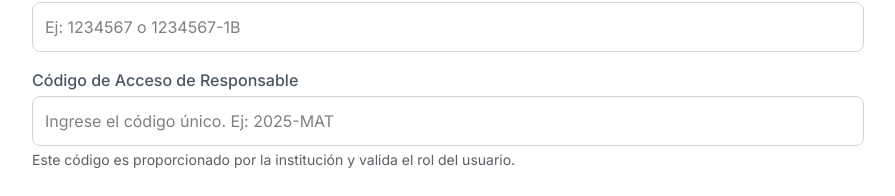
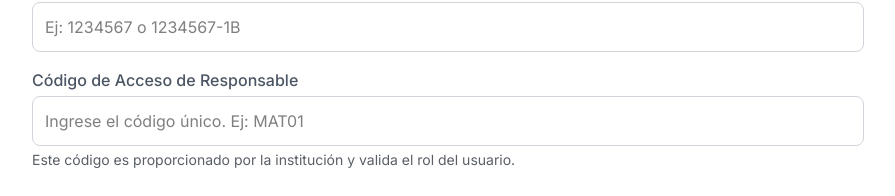
Before and after one commit to seedsagile/Project-OHSANSI-Frontend, a React (Vite) app: page / in a window 1280 px wide. Shown: the part 438-634 px from the top of the page, without its empty margins (192-1087 px from the left). Built offline with nearby package versions, Linux system fonts and the light colour scheme.

Commit message:
Fix: feedback sera arreblo el ejemplo del codigo de acceso

```diff
--- a/src/features/responsables/components/FormularioAsignarResponsable.tsx
+++ b/src/features/responsables/components/FormularioAsignarResponsable.tsx
@@ -67,7 +67,7 @@ export function FormularioAsignarResponsable({ register, errors }: Props) {
         <input
           type="text"
           id="codigo_encargado"
-          placeholder="Ingrese el código único. Ej: 2025-MAT"
+          placeholder="Ingrese el código único. Ej: MAT01"
           maxLength={CODIGO_MAX_LENGTH}
           onKeyDown={(e) => restringirCaracteres(e, CARACTERES_ACETADOS_CODIGO)}
           {...register('codigo_encargado')}
```
